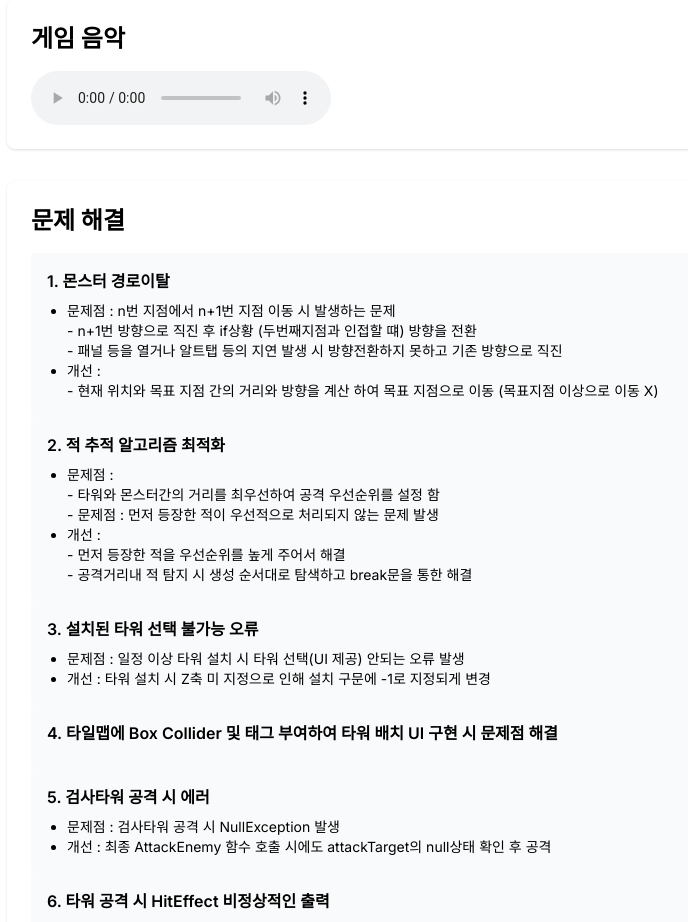
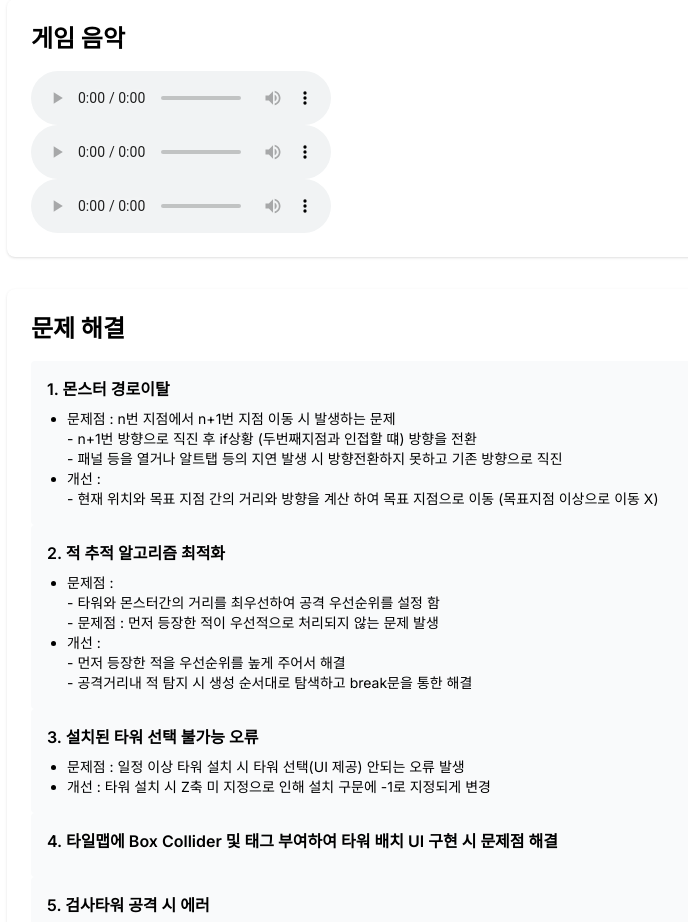
Before and after one commit to WooGeun-Nam/towerdefense-portfolio, a Next.js app: page / in a window 1280 px wide. Shown: the part 6540-7462 px from the top of the page, without its empty margins (217-905 px from the left). Built offline with nearby package versions, Linux system fonts and the light colour scheme.

Commit message:
Update GamePortfolio.tsx

```diff
--- a/components/GamePortfolio.tsx
+++ b/components/GamePortfolio.tsx
@@ -474,7 +474,9 @@ const GamePortfolio = () => {
       {/* 음악 */}
       <div className="mb-8 bg-white rounded-lg shadow p-6">
         <h2 className="text-2xl font-bold mb-4">게임 음악</h2>
-        <audio src="./audio/sample1.mp3" loop controls id="myAudio"></audio>
+        <audio src="./audio/sample1.mp3" controls id="myAudio"></audio>
+        <audio src="./audio/sample2.mp3" controls id="myAudio"></audio>
+        <audio src="./audio/sample6.wav" controls id="myAudio"></audio>
       </div>
 
       {/* 문제 해결 */}
```
